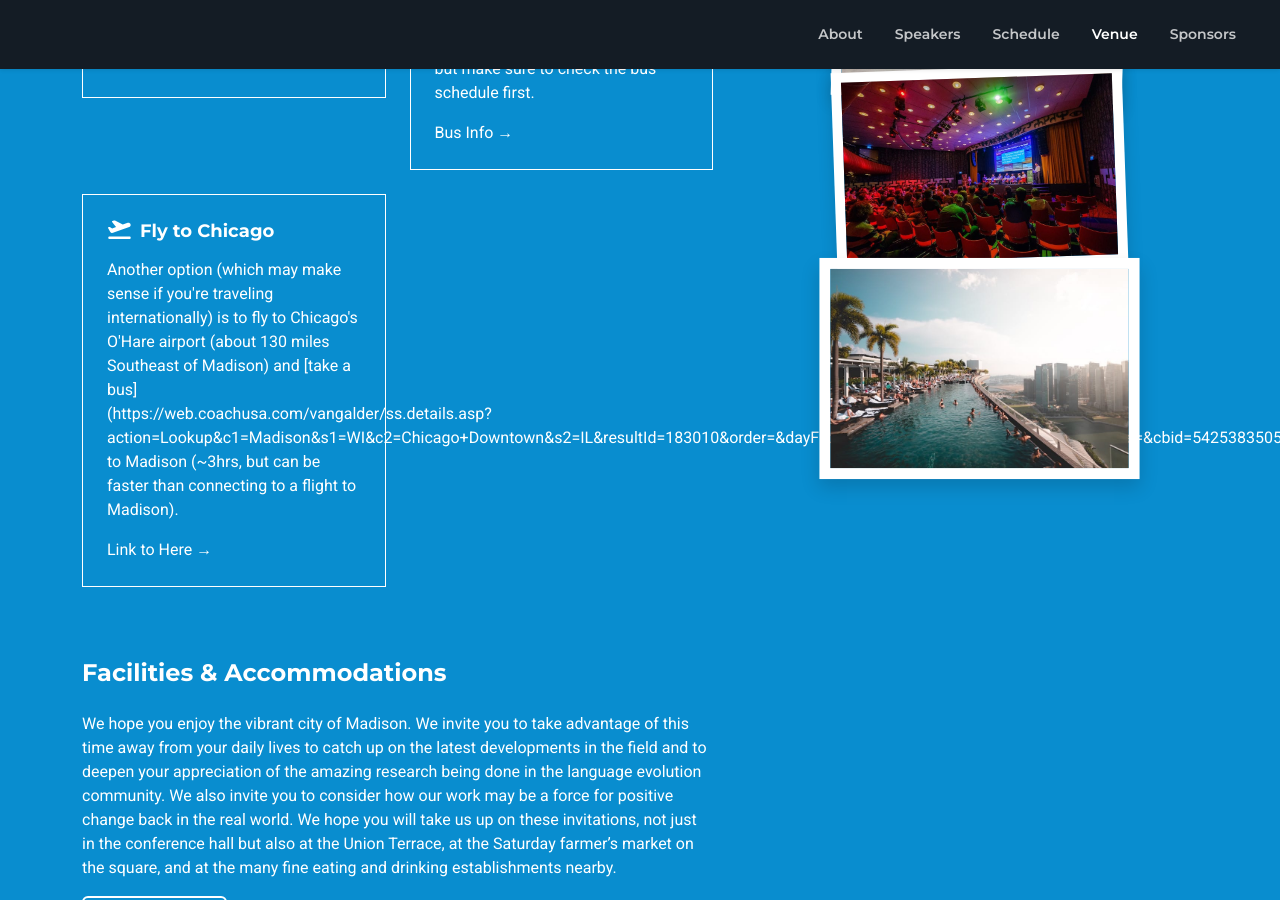
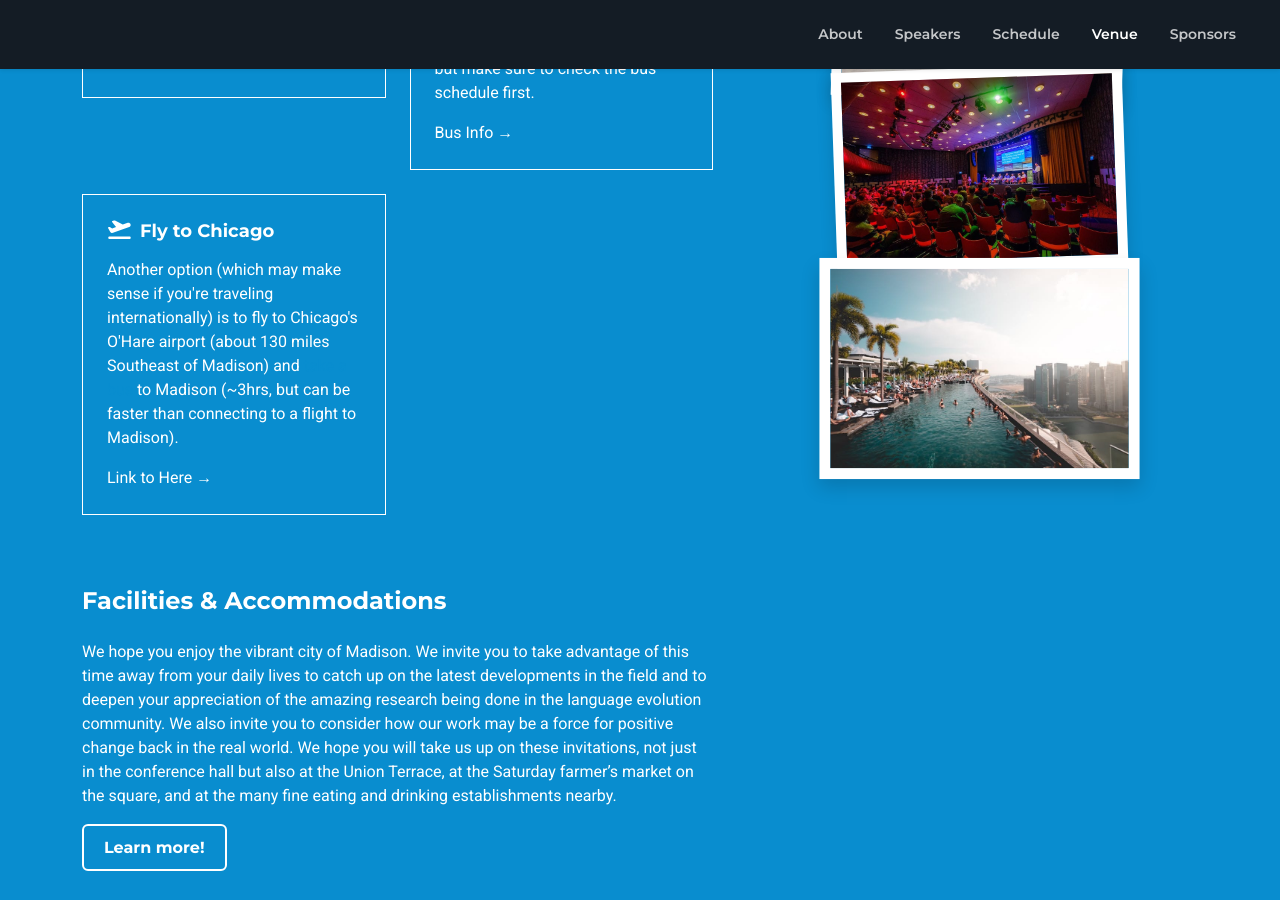
Before and after one commit to evolang2024/evolang2024.github.io, a Jekyll site: the page built from index.md, in a window 1280 px wide and 900 px high, scrolled down 2825 px. Built offline with Jekyll 4.4.1, drawn with Linux system fonts in a browser that asks for light colours; nearby versions of some CDN libraries; library files that are not in the unit come from our copies; some of the changed lines change nothing that is shown.

Commit message:
bus link attempt 2

```diff
--- a/index.md
+++ b/index.md
@@ -182,7 +182,7 @@
           link-href: "https://badgerbus.com/tickets/"
         - text: Fly to Chicago
           fa-icon: fa-plane-departure
-          body: Another option (which may make sense if you're traveling internationally) is to fly to Chicago's O'Hare airport (about 130 miles Southeast of Madison) and [take a bus](https://web.coachusa.com/vangalder/ss.details.asp?action=Lookup&c1=Madison&s1=WI&c2=Chicago+Downtown&s2=IL&resultId=183010&order=&dayFilter=&scheduleChoice=&nt=&sitePageName=&cbid=542538350578) to Madison (~3hrs, but can be faster than connecting to a flight to Madison).
+          body: Another option (which may make sense if you're traveling internationally) is to fly to Chicago's O'Hare airport (about 130 miles Southeast of Madison) and <A HREF="https://web.coachusa.com/vangalder/ss.details.asp?action=Lookup&c1=Madison&s1=WI&c2=Chicago+Downtown&s2=IL">take a bus</A> to Madison (~3hrs, but can be faster than connecting to a flight to Madison).
           link: Link to Here &rarr;
           link-href: "#"
     image-1-href: "assets/images/venue/venue-1.jpg"
```
